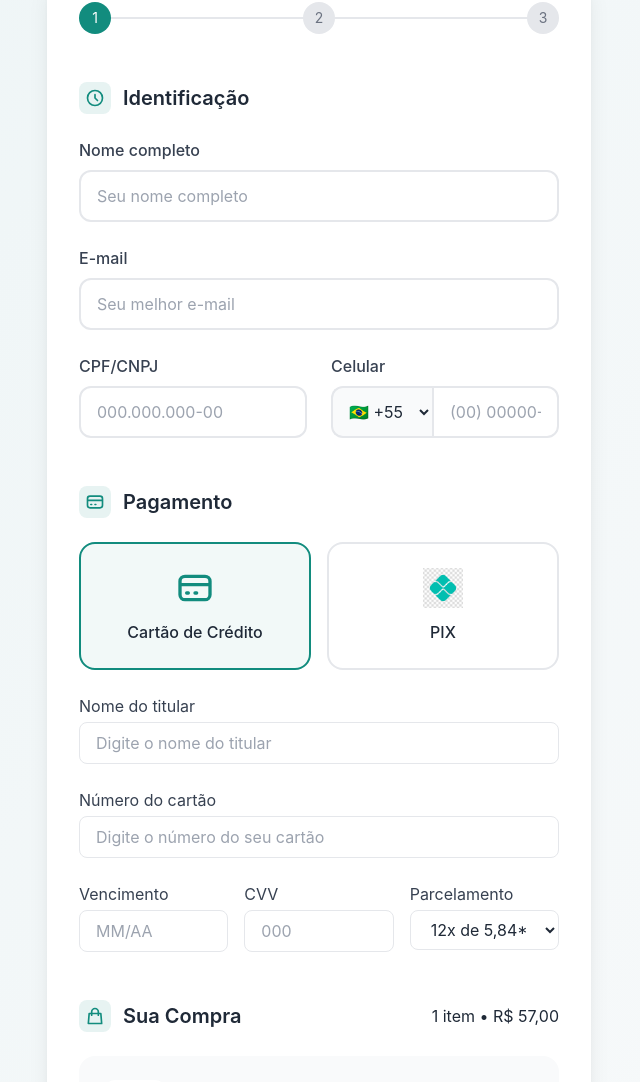
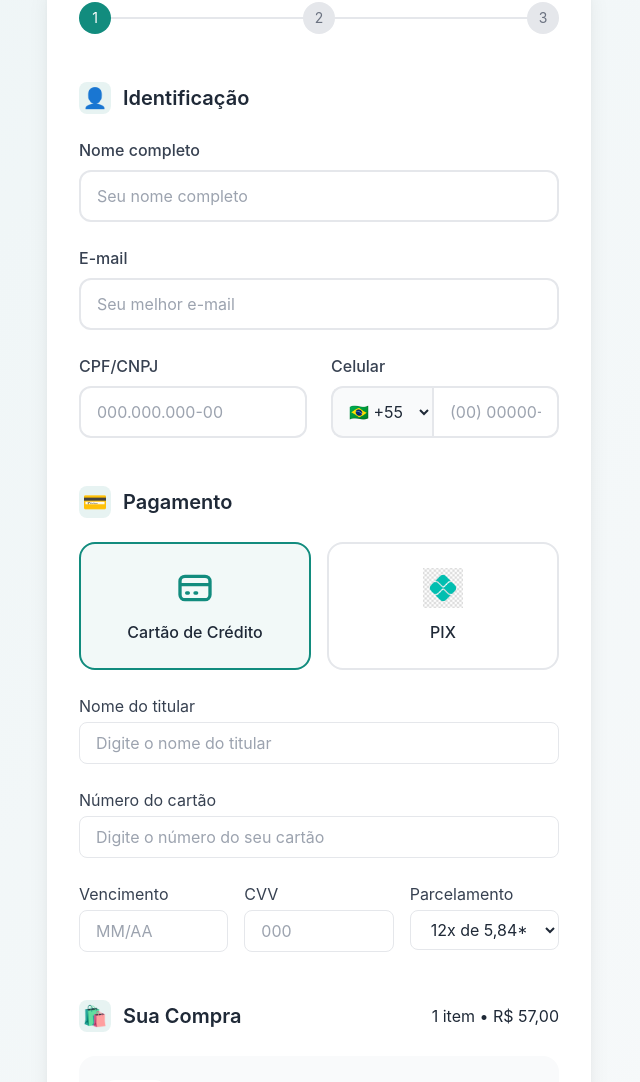
Before and after one commit to Pedro-Pomponet/app-gabriel, a Next.js app: page /checkout in a window 1280 px wide. Shown: the part 446-1528 px from the top of the page, without its empty margins (321-961 px from the left). Built offline with nearby package versions, Linux system fonts and the light colour scheme.

Commit message:
feat: atualiza configurações para deploy
- Adiciona tipos globais
- Atualiza next.config.js com otimizações
- Atualiza dependências
- Configura TypeScript

```diff
--- a/app/checkout/page.tsx
+++ b/app/checkout/page.tsx
@@ -3,7 +3,6 @@
 import { motion } from 'framer-motion';
 import { useState } from 'react';
 import Image from 'next/image';
-import { UserIcon, CardIcon, BagIcon, TagIcon, ShieldIcon } from '@/components/UIIcons';
 
 export default function CheckoutPage() {
   const [selectedPayment, setSelectedPayment] = useState<'credit' | 'pix'>('credit');
@@ -81,7 +80,7 @@ export default function CheckoutPage() {
           <div className="mb-12">
             <h2 className="flex items-center gap-3 text-xl font-semibold mb-6 text-gray-800">
               <span className="flex items-center justify-center w-8 h-8 bg-[#128c7e]/10 text-[#128c7e] rounded-lg">
-                <UserIcon />
+                👤
               </span>
               Identificação
             </h2>
@@ -134,7 +133,7 @@ export default function CheckoutPage() {
           <div className="mb-12">
             <h2 className="flex items-center gap-3 text-xl font-semibold mb-6 text-gray-800">
               <span className="flex items-center justify-center w-8 h-8 bg-[#128c7e]/10 text-[#128c7e] rounded-lg">
-                <CardIcon />
+                💳
               </span>
               Pagamento
             </h2>
@@ -233,7 +232,7 @@ export default function CheckoutPage() {
           <div className="mb-12">
             <h2 className="flex items-center gap-3 text-xl font-semibold mb-6 text-gray-800">
               <span className="flex items-center justify-center w-8 h-8 bg-[#128c7e]/10 text-[#128c7e] rounded-lg">
-                <BagIcon />
+                🛍️
               </span>
               Sua Compra
               <span className="ml-auto text-base font-normal">1 item • R$ 57,00</span>
--- a/app/components/Icons.tsx
+++ /dev/null
@@ -1,5 +0,0 @@
-export const SendIcon = () => (
-  <svg className="w-5 h-5" viewBox="0 0 24 24" fill="none" stroke="currentColor" strokeWidth="2">
-    <path strokeLinecap="round" strokeLinejoin="round" d="M22 2L11 13M22 2l-7 20-4-9-9-4 20-7z" />
-  </svg>
-);
--- a/components/Icons.tsx
+++ b/app/components/SendIcon.tsx
@@ -1,3 +1,5 @@
+import React from 'react';
+
 export const SendIcon = () => (
   <svg className="w-5 h-5" viewBox="0 0 24 24" fill="none" stroke="currentColor" strokeWidth="2">
     <path strokeLinecap="round" strokeLinejoin="round" d="M22 2L11 13M22 2l-7 20-4-9-9-4 20-7z" />
--- a/app/demo/page.tsx
+++ b/app/demo/page.tsx
@@ -269,14 +269,7 @@ export default function DemoPage() {
                         onClick={handleSend}
                         className="bg-[#25d366] hover:bg-[#128c7e] text-white rounded-full w-10 h-10 flex items-center justify-center transition-all"
                       >
-                        <svg
-                          xmlns="http://www.w3.org/2000/svg"
-                          viewBox="0 0 24 24"
-                          fill="currentColor"
-                          className="w-5 h-5"
-                        >
-                          <path d="M3.478 2.404a.75.75 0 00-.926.941l2.432 7.905H13.5a.75.75 0 010 1.5H4.984l-2.432 7.905a.75.75 0 00.926.94 60.519 60.519 0 0018.445-8.986.75.75 0 000-1.218A60.517 60.517 0 003.478 2.404z" />
-                        </svg>
+                        ➡️
                       </button>
                     </motion.div>
                   )}
--- a/components/UIIcons.tsx
+++ /dev/null
@@ -1,29 +0,0 @@
-export const UserIcon = () => (
-  <svg className="w-5 h-5" viewBox="0 0 24 24" fill="none" stroke="currentColor" strokeWidth="2">
-    <path strokeLinecap="round" strokeLinejoin="round" d="M12 8v4l3 3m6-3a9 9 0 11-18 0 9 9 0 0118 0z" />
-  </svg>
-);
-
-export const CardIcon = () => (
-  <svg className="w-5 h-5" viewBox="0 0 24 24" fill="none" stroke="currentColor" strokeWidth="2">
-    <path strokeLinecap="round" strokeLinejoin="round" d="M3 10h18M7 15h1m4 0h1m-7 4h12a3 3 0 003-3V8a3 3 0 00-3-3H6a3 3 0 00-3 3v8a3 3 0 003 3z" />
-  </svg>
-);
-
-export const BagIcon = () => (
-  <svg className="w-5 h-5" viewBox="0 0 24 24" fill="none" stroke="currentColor" strokeWidth="2">
-    <path strokeLinecap="round" strokeLinejoin="round" d="M16 11V7a4 4 0 00-8 0v4M5 9h14l1 12H4L5 9z" />
-  </svg>
-);
-
-export const TagIcon = () => (
-  <svg className="w-5 h-5" viewBox="0 0 24 24" fill="none" stroke="currentColor" strokeWidth="2">
-    <path strokeLinecap="round" strokeLinejoin="round" d="M7 7h.01M7 3h5c.512 0 1.024.195 1.414.586l7 7a2 2 0 010 2.828l-7 7a2 2 0 01-2.828 0l-7-7A1.994 1.994 0 013 12V7a4 4 0 014-4z" />
-  </svg>
-);
-
-export const ShieldIcon = () => (
-  <svg className="w-4 h-4" viewBox="0 0 24 24" fill="none" stroke="currentColor" strokeWidth="2">
-    <path strokeLinecap="round" strokeLinejoin="round" d="M9 12l2 2 4-4m5.618-4.016A11.955 11.955 0 0112 2.944a11.955 11.955 0 01-8.618 3.04A12.02 12.02 0 003 9c0 5.591 3.824 10.29 9 11.622 5.176-1.332 9-6.03 9-11.622 0-1.042-.133-2.052-.382-3.016z" />
-  </svg>
-);
```
